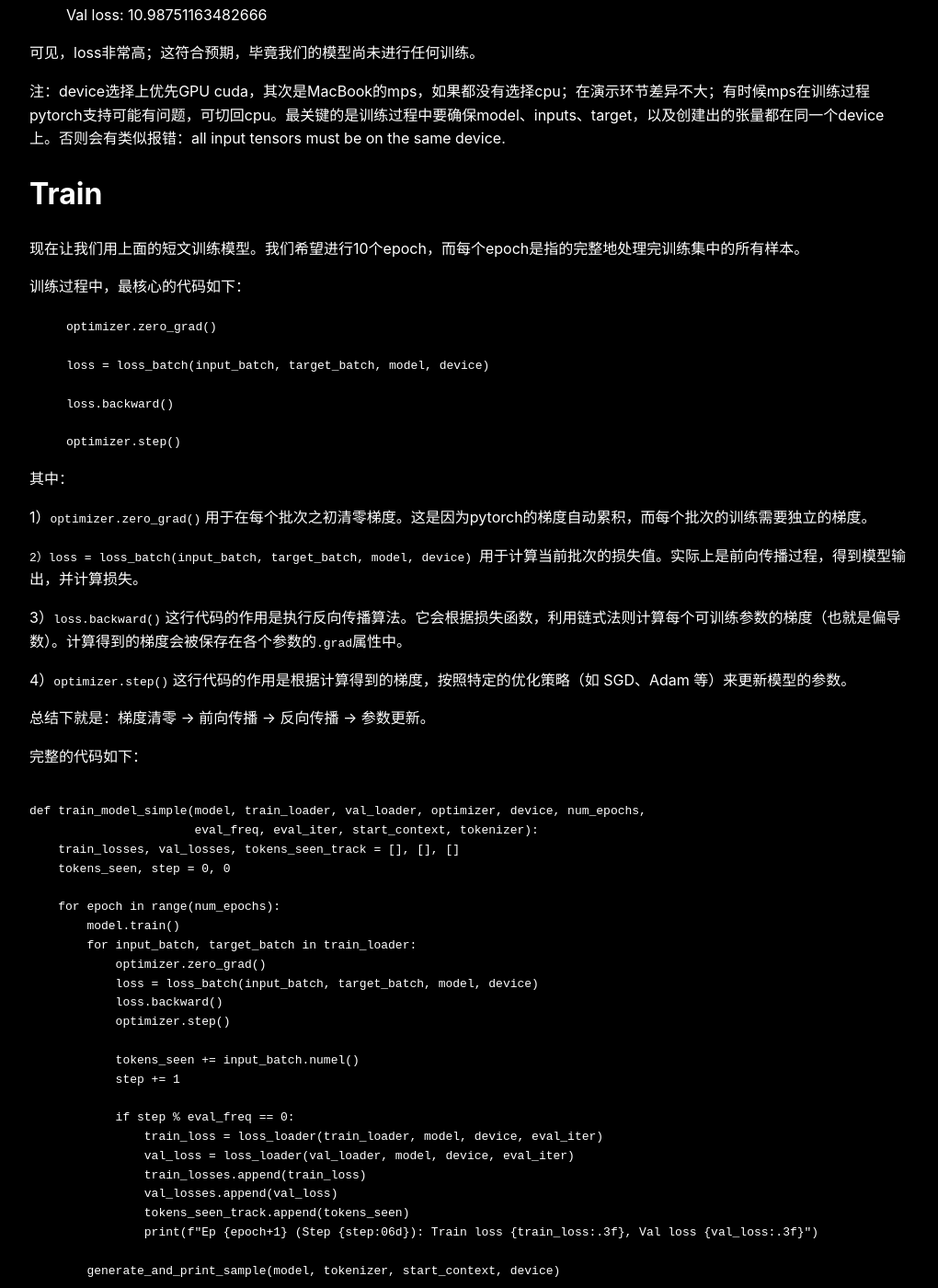
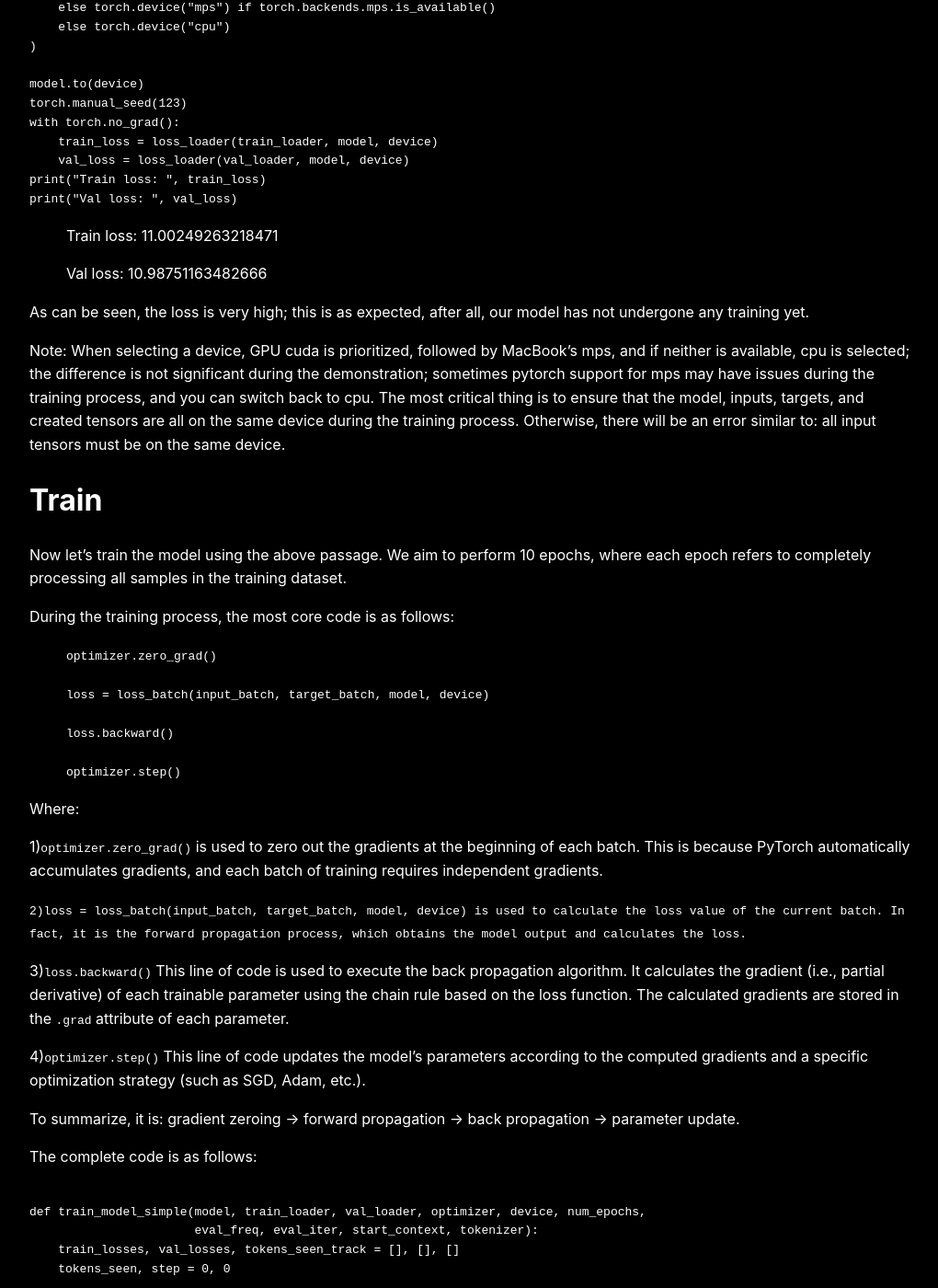
Before and after one commit to weikuo0506/weikuo0506.github.io, a Jekyll site: the page built from posts/[Handcrafted Large Model] Finetune GPT2 from Scratch.md, in a window 1280 px wide and 1400 px high, scrolled down 8994 px. Shown: the whole window at 92% size, without its empty margins (128-1148 px from the left). Built offline with Jekyll 4.4.1, drawn with Linux system fonts in a browser that asks for light colours; our own code applies the rules of GitHub Pages for plain Markdown files; some of the changed text lies outside the part shown.

Commit message:
add mds in en

````diff
--- a/posts/[Handcrafted Large Model] Finetune GPT2 from Scratch.md
+++ b/posts/[Handcrafted Large Model] Finetune GPT2 from Scratch.md
@@ -210,21 +210,21 @@ Manual calculation is as follows:
 
 Therefore, the definition of cross entropy is extremely concise, and the calculation process is extremely simple.
 
-更严格的定义，以及其背后的数学与[信息论](https://en.wikipedia.org/wiki/Cross-entropy)原理，这里不再赘述。能用这么简洁的公式发明并定义出来信息的不确定性，是非常了不起的。但对于我们使用者来说，其实是特别简单的。
+The more rigorous definition, as well as the underlying mathematics and [information theory ](https://en.wikipedia.org/wiki/Cross-entropy)principles, will not be elaborated on here. It is truly remarkable to have invented and defined the uncertainty of information using such a concise formula. However, for us users, it is actually quite simple.
 
-而这里的交叉熵，其实就是模型训练过程中的损失，我们的目标是不断使得loss尽可能低。完全理想情况下，loss= -log(1) = 0。
+The cross entropy here is actually the loss during the Model Training process, and our goal is to continuously minimize the loss as much as possible. Under completely ideal conditions, loss = -log(1) = 0.
 
 # Loss Over Batchs
 
-上面我们只计算了单个token的交叉熵，但在训练过程中，其实我们关心的不是单点token的交叉熵，而是一个批次、所有sample、所有预测token的平均值。
+Above, we only calculated the cross entropy of a single token. However, during Model Training, what we actually care about is not the cross entropy of a single token, but the average value of all predicted tokens across all samples in a batch.
 
-定义如下：
+is defined as follows:
 
 $$\mathcal{L}_{\text{batch}} = - \frac{1}{N} \sum_{n=1}^N \sum_{i=1}^C y_i^{(n)} \log \left( \hat{y}_i^{(n)} \right)$$
 
-其实就是不断在sample和batch的维度上取平均值。
+Actually, it is constantly taking the average over the dimensions of sample and batch.
 
-我们手动计算下上述targets的交叉熵：
+Let's manually calculate the cross entropy of the above targets:
 
 ```
 neg_log_probas = torch.log(target_probas) * -1
@@ -239,9 +239,9 @@ print("loss: ",loss)
 >
 > loss: tensor(11.0642)
 
-需要注意的是，最终计算出的loss是一个标量，因为我们在不断求平均，最终只得出一个loss。
+It should be noted that the finally calculated loss is a scalar, because we keep taking the average and ultimately only obtain one loss.
 
-而pytorch框架已经集成了Cross entropy loss的计算，只需要调用下即可，如下：
+The PyTorch framework has already integrated the calculation of cross entropy loss, and you only need to call it, as shown below:
 
 ```
 print("shape of inputs: ",logits.shape) #(batch_size, seq_len, vocab_size)
@@ -266,23 +266,23 @@ print("loss: ",loss)
 >
 > loss: tensor(11.0642)
 
-可见跟我们手算出的，结果是一样的。
+It can be seen that the result is the same as what we calculated manually.
 
 # Perplexity
 
-在模型训练中，经常用的另一个指标是perplexity困惑度，而其定义非常简单：
+In Model Training, another commonly used metric is perplexity, and its definition is very simple:
 
 $$\mathrm{Perplexity} = e^{\mathcal{L}}$$
 
-即困惑度是交叉熵损失的指数。
+That is, perplexity is the exponential of cross entropy loss.
 
-只不过是换了一种表达形式，从直觉上理解，困惑度也应该越小越好：
+It is just a different form of expression. Intuitively, the smaller the perplexity, the better:
 
-1）理想极端情况下，loss=0, perplexity=1，表示仅有1种选择，模型接近完美。
+1) Under ideal extreme conditions, loss = 0, perplexity = 1, indicating only 1 choice, and the model is nearly perfect.
 
-2）极端最差情况下，loss=inf，perplexity=inf，表示候选有无数种选择，相当于模型随机从词表中挑选，模型接近随机输出。当然，通常情况下，perplexity应该不超过词表大小。
+2) In the extreme worst-case scenario, loss=inf and perplexity=inf, indicating that there are an infinite number of choices for candidates, which is equivalent to the model randomly selecting from the vocabulary, and the model is close to random output. Of course, under normal circumstances, perplexity should not exceed the size of the vocabulary.
 
-我们计算下上例的perplexity如下：
+We calculate the perplexity of the above example as follows:
 
 ```
 perplexity = torch.exp(loss)
@@ -292,15 +292,15 @@ print("perplexity: ",perplexity)
 
 > perplexity: tensor(63842.8828)
 
-可见，困惑度其实已经超过了词表大小（因为尚未训练，这是可能出现的），也显示我们的模型确实在随机胡言乱语。
+As can be seen, the perplexity has actually exceeded the size of the vocabulary (which is possible because it has not been trained yet), also indicating that our model is indeed randomly babbling.
 
 # Loss on data sets
 
-而在训练过程中，我们更关心的是大模型在整个训练集和验证集上的损失。
+During the training process, what we are more concerned about is the loss of the large model on the entire training dataset and validation set.
 
-我们处理这篇短文，分割出训练集和验证集，创建出各自的data loader，并计算batch和data loader维度的loss。
+We process this short text, split it into a training dataset and a validation set, create their respective data loaders, and calculate the loss at the batch and data loader dimensions.
 
-首先，简单读取并处理文本，原文有很多空行，如果不去除，大模型就会学习到很多不必要的空格空行；处理如下：
+First, simply read and process the text. The original text has many blank lines, and if they are not removed, the large model will learn many unnecessary spaces and blank lines; the processing is as follows:
 
 ```
 # If you didn't clean the empty lines, LLM may learn to add too many blanks.
@@ -325,7 +325,7 @@ print("Tokens: ",len(tokens))
 >
 > Tokens: 18134
 
-我们把80%的文本作为训练集，其余是测试集，分别创建出data loader：
+We use 80% of the text as the training dataset and the rest as the test set, and create data loaders respectively:
 
 ```
 from gpt2_v1 import GPT_CONFIG_124M
@@ -354,7 +354,7 @@ val_loader = dataloader_v1(
 >
 > Val data: 17755
 
-简单查看并验证下数据维度：
+Simply check and verify the data dimensions:
 
 ```
 print("Train dataloader: ", len(train_loader))
@@ -373,9 +373,9 @@ print(val_first_batch[0].shape, val_first_batch[1].shape)
 >
 > torch.Size([2, 1024]) torch.Size([2, 1024])
 
-可见，全文总共大概18000个token，取前18000*80%=14400作为训练集；而每个batch有2个样本；最大窗口是1024；所以训练集dataloader有14400/2/1024=7个。相应的，验证集仅有2个；所以是极小的数据集，仅供演示目的。
+As can be seen, the entire text has approximately 18,000 tokens in total. We take the first 18,000 * 80% = 14,400 tokens as the training dataset; each batch contains 2 samples; the maximum window size is 1024; therefore, the training dataset dataloader has 14,400 / 2 / 1024 = 7 batches. Correspondingly, the validation set has only 2 batches; so it is a very small dataset, intended solely for demonstration purposes.
 
-然后，我们分别计算每个batch和整个loader级别的损失，如下：
+Then, we calculate the loss for each batch and at the entire loader level respectively, as follows:
 
 ```
 def loss_batch(inputs, targets, model, device):
@@ -402,9 +402,9 @@ def loss_loader(loader, model, device, num_batches=None):
     return total_loss / num_batches
 ```
 
-其实上述代码，就是在不断的求loss，然后取平均。
+Actually, the above code is constantly calculating the loss and then taking the average.
 
-现在，我们可以查看下当前的模型状态，对于测试集和验证集的初始loss，如下：
+Now, we can check the current model status. The initial losses for the test set and validation set are as follows:
 
 ```
 # MPS may have some issues when training
@@ -427,15 +427,15 @@ print("Val loss: ", val_loss)
 >
 > Val loss: 10.98751163482666
 
-可见，loss非常高；这符合预期，毕竟我们的模型尚未进行任何训练。
+As can be seen, the loss is very high; this is as expected, after all, our model has not undergone any training yet.
 
-注：device选择上优先GPU cuda，其次是MacBook的mps，如果都没有选择cpu；在演示环节差异不大；有时候mps在训练过程pytorch支持可能有问题，可切回cpu。最关键的是训练过程中要确保model、inputs、target，以及创建出的张量都在同一个device上。否则会有类似报错：all input tensors must be on the same device.
+Note: When selecting a device, GPU cuda is prioritized, followed by MacBook's mps, and if neither is available, cpu is selected; the difference is not significant during the demonstration; sometimes pytorch support for mps may have issues during the training process, and you can switch back to cpu. The most critical thing is to ensure that the model, inputs, targets, and created tensors are all on the same device during the training process. Otherwise, there will be an error similar to: all input tensors must be on the same device.
 
 # Train
 
-现在让我们用上面的短文训练模型。我们希望进行10个epoch，而每个epoch是指的完整地处理完训练集中的所有样本。
+Now let's train the model using the above passage. We aim to perform 10 epochs, where each epoch refers to completely processing all samples in the training dataset.
 
-训练过程中，最核心的代码如下：
+During the training process, the most core code is as follows:
 
 > `optimizer.zero_grad()`
 >
@@ -445,19 +445,19 @@ print("Val loss: ", val_loss)
 >
 > `optimizer.step()`
 
-其中：
+Where:
 
-1）`optimizer.zero_grad()` 用于在每个批次之初清零梯度。这是因为pytorch的梯度自动累积，而每个批次的训练需要独立的梯度。
+1)`optimizer.zero_grad()` is used to zero out the gradients at the beginning of each batch. This is because PyTorch automatically accumulates gradients, and each batch of training requires independent gradients.
 
-`2）``loss = loss_batch(input_batch, target_batch, model, device)`` `用于计算当前批次的损失值。实际上是前向传播过程，得到模型输出，并计算损失。
+`2)``loss = loss_batch(input_batch, target_batch, model, device)``  is used to calculate the loss value of the current batch. In fact, it is the forward propagation process, which obtains the model output and calculates the loss. `
 
-3）`loss.backward()` 这行代码的作用是执行反向传播算法。它会根据损失函数，利用链式法则计算每个可训练参数的梯度（也就是偏导数）。计算得到的梯度会被保存在各个参数的`.grad`属性中。
+3)`loss.backward()` This line of code is used to execute the back propagation algorithm. It calculates the gradient (i.e., partial derivative) of each trainable parameter using the chain rule based on the loss function. The calculated gradients are stored in the `.grad` attribute of each parameter.
 
-4）`optimizer.step()` 这行代码的作用是根据计算得到的梯度，按照特定的优化策略（如 SGD、Adam 等）来更新模型的参数。
+4)`optimizer.step()` This line of code updates the model's parameters according to the computed gradients and a specific optimization strategy (such as SGD, Adam, etc.).
 
-总结下就是：梯度清零 -> 前向传播 -> 反向传播 -> 参数更新。
+To summarize, it is: gradient zeroing -> forward propagation -> back propagation -> parameter update.
 
-完整的代码如下：
+The complete code is as follows:
 
 ```
 
@@ -498,9 +498,9 @@ def generate_and_print_sample(model, tokenizer, start_context, device):
     model.train()
 ```
 
-在上述代码中，我们在每个epoch结束，增加了generate_and_print_sample用于直观地评测模型输出效果；而每个batch相当于一个step；每eval_freq步，我们print输出在训练集和验证集上的损失，以及当前已处理的token总数。
+In the above code, we added generate_and_print_sample at the end of each epoch to intuitively evaluate the output effect of the model; each batch is equivalent to a step; every eval_freq steps, we print the losses on the training dataset and validation set, as well as the total number of tokens processed so far.
 
-因为我们的短文实在太小，为了演示方便，我们把context_length从1024调小到128；总共训练10个epoch，代码如下：
+Since our short text is really too small, for the convenience of demonstration, we adjusted the context_length from 1024 to 128; trained for a total of 10 epochs, and the code is as follows:
 
 ```
 import copy
@@ -707,9 +707,9 @@ print(f"Training completed in {elapsed:.2f} minutes.")
 >
 > Training completed in 2.01 minutes.
 
-可见，训练在普通MacBook上使用mps在2分钟左右就能完成；测试的文本补全从随机乱码，变得稍微有些合理性；训练集的loss在快速下降；但是验证集的loss几乎没下降。这是明显的过拟合现象，是因为我们的模型本身很复杂，但是所使用的训练样本太过简单。后续，我们会尝试在更大数据集上训练。此处仅做示例用途。
+As can be seen, training on a regular MacBook using mps can be completed in about 2 minutes; the text completion in testing has changed from random gibberish to being slightly more reasonable; the loss of the training dataset is rapidly decreasing; however, the loss of the validation set has hardly decreased. This is an obvious Overfitting phenomenon, because our model itself is very complex, but the training samples used are too simple. Subsequently, we will attempt to train on a larger dataset. This is only for illustrative purposes here.
 
-我们也可以可视化输出一下loss和已训练token的变化过程，如下：
+We can also visualize the changes in loss and trained tokens, as follows:
 
 ```
 import matplotlib.pyplot as plt
@@ -738,7 +738,7 @@ epochs_tensor = torch.linspace(0, num_epochs, len(train_losses))
 plot_losses(epochs_tensor, tokens_seen, train_losses, val_losses)
 ```
 
-![](https://p0-xtjj-private.juejin.cn/tos-cn-i-73owjymdk6/c2d3b7123b8c4a8a8930b390c315e421~tplv-73owjymdk6-jj-mark-v1:0:0:0:0:5o6Y6YeR5oqA5pyv56S-5Yy6IEAgd2Vpa3Vv:q75.awebp?policy=eyJ2bSI6MywidWlkIjoiMjc4MTEwNzg2MjY0MTk2NCJ9&rk3s=e9ecf3d6&x-orig-authkey=f32326d3454f2ac7e96d3d06cdbb035152127018&x-orig-expires=1752401395&x-orig-sign=q4glwJcHlyFBJUvB%2BWWX3rlQEm8%3D)
+![](https://p0-xtjj-private.juejin.cn/tos-cn-i-73owjymdk6/f6e72e968e2849deb63562dd4fdaa2b4~tplv-73owjymdk6-jj-mark-v1:0:0:0:0:5o6Y6YeR5oqA5pyv56S-5Yy6IEAgd2Vpa3Vv:q75.awebp?policy=eyJ2bSI6MywidWlkIjoiMjc4MTEwNzg2MjY0MTk2NCJ9&rk3s=e9ecf3d6&x-orig-authkey=f32326d3454f2ac7e96d3d06cdbb035152127018&x-orig-expires=1752401720&x-orig-sign=s%2FiQ2vIpX6dSZVAD4TJgbG0jyhY%3D)
 
 # Decoding Strategies
 
@@ -749,7 +749,7 @@ plot_losses(epochs_tensor, tokens_seen, train_losses, val_losses)
 -   Greedy decoding: Select the word with the highest probability (argmax) at each step.
 -   Sampling decoding: Randomly sample the next word from the probability distribution, for example using torch.multinomial.
 
-我们可以使用训练好的模型补全文本，如下：
+We can use the trained model to complete the text, as follows:
 
 ```
 model.eval()
@@ -761,7 +761,7 @@ print("Output text:\n", result)
 >
 > at the start of the Treaty of Bucharest was formally annulled by the Armistice of
 
-在指定随机数的情况下，我们多次运行相同的start context，结果总是一样的。这是因为我们总是从生成的词表概率表中选择概率最大的那个，也就是如下代码中使用了argmax:
+When a random number is specified, if we run the same start context multiple times, the results are always the same. This is because we always select the one with the highest probability from the generated vocabulary probability table, which is the use of argmax in the following code:
 
 ```
 import torch
@@ -799,13 +799,13 @@ print("Next token: ", next_token)
 >
 > Next token: Treaty
 
-这属于Greedy Decoding，即总是选择概率最大的token。
+This belongs to Greedy Decoding, which always selects the token with the highest probability.
 
 ## Sample Decoding
 
-而另一种更随机的decode方式是Sample Decoding，即按照概率分布随机选择token。
+Another more random decoding method is Sample Decoding, which randomly selects tokens according to the probability distribution.
 
-而实现的方式也非常简单，只需要把上述代码中的argmax改为multinomial，如下：
+The way to achieve this is also very simple, just change argmax in the above code to multinomial, as follows:
 
 ```
 torch.manual_seed(123)
@@ -819,7 +819,7 @@ print("Next token: ", next_token)
 >
 > Next token: French
 
-我们可以运行100次，直观感受下，按照概率采样，next token的生成分布情况，如下：
+We can run it 100 times to intuitively feel the generation distribution of the next token according to probability sampling, as follows:
 
 ```
 def print_sampled_tokens(probas):
@@ -853,9 +853,9 @@ print_sampled_tokens(probas)
 >
 > 28 x Treaty
 
-可见其中“Treaty”在100次中有28次；而其他词也至少出现了2次以上。
+It can be seen that "Treaty" appears 28 times out of 100, while other words appear at least 2 times.
 
-我们也可以采用模拟的方式，去理解decoding strategy的差异。代码如下，我们模拟了补全‘At the start of the’可能的结果词，并按照正态分布生成了概率表：
+We can also use simulation to understand the differences in decoding strategies. The code is as follows. We simulated the possible completion words for 'At the start of the' and generated a probability table according to the normal distribution:
 
 ```
 import torch
@@ -883,9 +883,9 @@ print(f"Next generated token: {inverse_vocab[next_token_id]}")
 
 > Next generated token: day
 
-如果采用argmax，下一次总是会得到day，因为day的概率最大。
+If argmax is used, the next time will always result in day, because the probability of day is the highest.
 
-而如果采用multinomial，并运行100次，得到词的分布如下:
+And if we use multinomial and run it 100 times, the distribution of the words obtained is as follows:
 
 ```
 def print_sampled_tokens(probas):
@@ -914,15 +914,15 @@ print_sampled_tokens(probas)
 >
 > 0 x movement
 
-可见采用multinomial的sample decoding方法带来了更多随机性。
+It can be seen that the sample decoding method using multinomial brings more randomness.
 
 # Top-k Sampling
 
-但multinomial增加随机性带来的后果是，概率很低的词也会出现；而有的时候，我们只想让概率较高的词出现，而想排除掉概率很低的词。
+However, the consequence of multinomial adding randomness is that words with very low probabilities may also appear; sometimes, we only want words with higher probabilities to appear and want to exclude words with very low probabilities.
 
-Top-k就是只在概率最高的前K个词中进行采样。
+Top-k means sampling only from the top K words with the highest probabilities.
 
-如在上述示例中，我们仅选取top 3的token，如下：
+As shown in the above example, we only select the top 3 tokens, as follows:
 
 ```
 print(next_token_logits)
@@ -938,7 +938,7 @@ print("top_k_indices: ", top_k_indices)
 >
 > top_k_indices: tensor([5, 1, 0])
 
-我们得到了top 3的原始logits值，最低值是-0.4459；接下来，我们只需要把低于最低值的其他logits遮蔽掉即可，而遮蔽方法也非常简单，只需要填充-inf，后续softmax之后会变为0，如下：
+We obtained the original logits values of the top 3, with the lowest value being -0.4459; next, we only need to mask out other logits below the lowest value, and the masking method is also very simple, which only requires filling with -inf, and it will become 0 after the subsequent softmax, as follows:
 
 ```
 # Mask out logits that are not in the top-k by setting them to -inf
@@ -976,13 +976,13 @@ print_sampled_tokens(topk_probas)
 >
 > 0 x movement
 
-可见，在new_logits中我们只保留了top 3的值；而在生成的概率表中，也仅有top 3；而生成的token也仅有3种。
+As can be seen, in new_logits we only retained the top 3 values; in the generated probability table, there are also only the top 3; and the generated tokens are also only 3 types.
 
 # Temperature
 
-而温度是另一种更常见的控制随机性的方法，而其实现也特别简单，就是对模型输出的原始logits进行scale：scaled_logits = logits / temperature。
+Temperature is another more common method for controlling randomness, and its implementation is particularly simple, which is to scale the raw logits output by the model: scaled_logits = logits / temperature.
 
-示例代码如下：
+Sample code is as follows:
 
 ```
 def softmax_with_temperature(logits, temperature):
@@ -996,7 +996,7 @@ temperatures = [1.0, 0.3, 1.5]
 scaled_probas = [softmax_with_temperature(next_token_logits, T) for T in temperatures]
 ```
 
-我们可以通过画图，直观看下不同温度下的生成token分布：
+We can intuitively visualize the distribution of generated tokens at different temperatures by drawing a graph:
 
 ```
 import torch
@@ -1020,13 +1020,13 @@ plt.tight_layout()
 plt.show()
 ```
 
-![](https://p0-xtjj-private.juejin.cn/tos-cn-i-73owjymdk6/589160c819f2412eb331997f838548f2~tplv-73owjymdk6-jj-mark-v1:0:0:0:0:5o6Y6YeR5oqA5pyv56S-5Yy6IEAgd2Vpa3Vv:q75.awebp?policy=eyJ2bSI6MywidWlkIjoiMjc4MTEwNzg2MjY0MTk2NCJ9&rk3s=e9ecf3d6&x-orig-authkey=f32326d3454f2ac7e96d3d06cdbb035152127018&x-orig-expires=1752401395&x-orig-sign=qu054Qk%2BM4Y5Jx6x1m%2FrA27NfTw%3D)
+![](https://p0-xtjj-private.juejin.cn/tos-cn-i-73owjymdk6/f51d37749b8845aa8a6bd6845e8a27c9~tplv-73owjymdk6-jj-mark-v1:0:0:0:0:5o6Y6YeR5oqA5pyv56S-5Yy6IEAgd2Vpa3Vv:q75.awebp?policy=eyJ2bSI6MywidWlkIjoiMjc4MTEwNzg2MjY0MTk2NCJ9&rk3s=e9ecf3d6&x-orig-authkey=f32326d3454f2ac7e96d3d06cdbb035152127018&x-orig-expires=1752401720&x-orig-sign=%2B5pZ%2FjbQi8Ru%2B8bziozF9Wwx5ek%3D)
 
-可见，temperature越高，分布越平坦，随机性越大；而temperature越低，分布越尖锐，倾向于集中在概率较大的词，确定性越强，随机性越低。
+It can be seen that the higher the temperature, the flatter the distribution, and the greater the randomness; conversely, the lower the temperature, the sharper the distribution, with a tendency to concentrate on words with higher probabilities, resulting in stronger certainty and lower randomness.
 
 # Generate text with temperature and top_k
 
-我们可以将上述top_k和temperate结合起来，优化生成文本的代码，如下：
+We can combine the above top_k and temperature to optimize the code for generating text, as follows:
 
 ```
 def generate_text_simple(model, idx, max_new_tokens, context_size, temperature=0.0, top_k=None, eos_id=None):
@@ -1070,7 +1070,7 @@ def generate_text_simple(model, idx, max_new_tokens, context_size, temperature=0
     return idx
 ```
 
-再次尝试生成文本：
+Try generating text again:
 
 ```
 torch.manual_seed(123)
@@ -1091,19 +1091,19 @@ print("Output text:\n", tensor_to_text(token_ids, tokenizer))
 >
 > at the start of the French troops had been unjust. On 3 November 1918 and the German leaders,
 
-在上例中，我们在generate_text_simple中增加了top_k和temperature参数，以更好地控制模型输出的随机性。
+In the above example, we added the top_k and temperature parameters to generate_text_simple to better control the randomness of the model output.
 
-简要总结下控制随机性的方法：
+Briefly summarize the methods for controlling randomness:
 
-1）argmax与multinomial本质上是不改变输入的概率表，只改变采样的方式；argmax是确定性最大值选取；multinational是按概率随机性采样。
+1) argmax and multinomial essentially do not change the probability table of the input, but only change the sampling method; argmax is a deterministic maximum value selection; multinomial is a probabilistic random sampling.
 
-2）top-k是过滤掉低概率的值，本质上是对概率表做截断操作。
+2) Top-k filters out low-probability values, essentially performing a truncation operation on the probability table.
 
-3）temperate是缩放原始logits，本质上改变了概率表的分布。
+3) Temperate scales the original logits, essentially changing the distribution of the probability table.
 
 # Train on larger datasets
 
-我们也可以尝试在更大数据集上训练模型，如可以使用HuggingFace的wikitext，如下：
+We can also try training the model on a larger dataset, such as using HuggingFace's wikitext, as follows:
 
 ```
 from datasets import load_dataset
@@ -1138,4 +1138,4 @@ dataset = load_dataset("wikitext", "wikitext-2-raw-v1")
 >
 > })
 
-具体训练方法类似，有兴趣可以自行尝试。
+The specific training methods are similar, and those interested can try them on their own.
````
Also changed, not shown: posts/[Handcrafted Large Model] Build GPT2 from Scratch — Attention.md (+16 -16 lines), posts/[Handcrafted Large Model] Build GPT2 from Scratch — Model.md (+58 -58 lines), posts/[Handcrafted Large Model] Train GPT2 from Scratch.md (+22 -22 lines).
